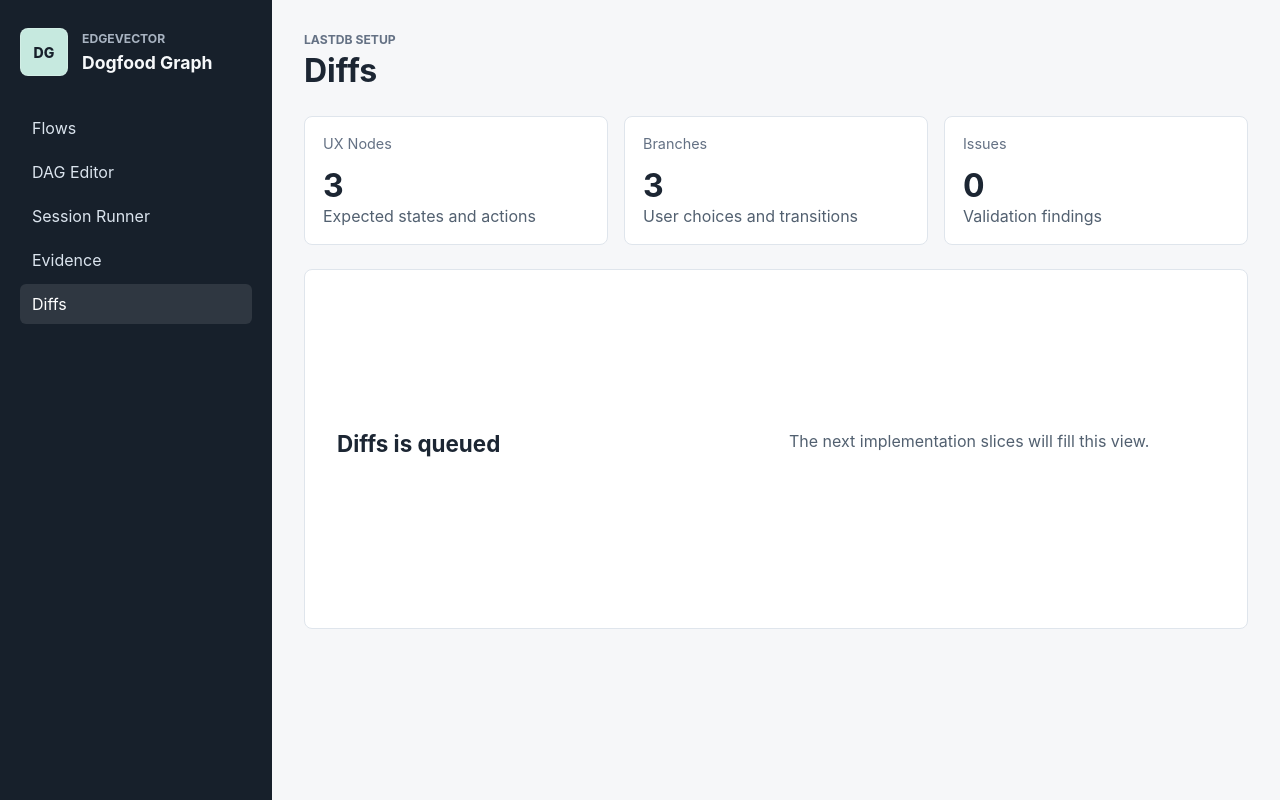
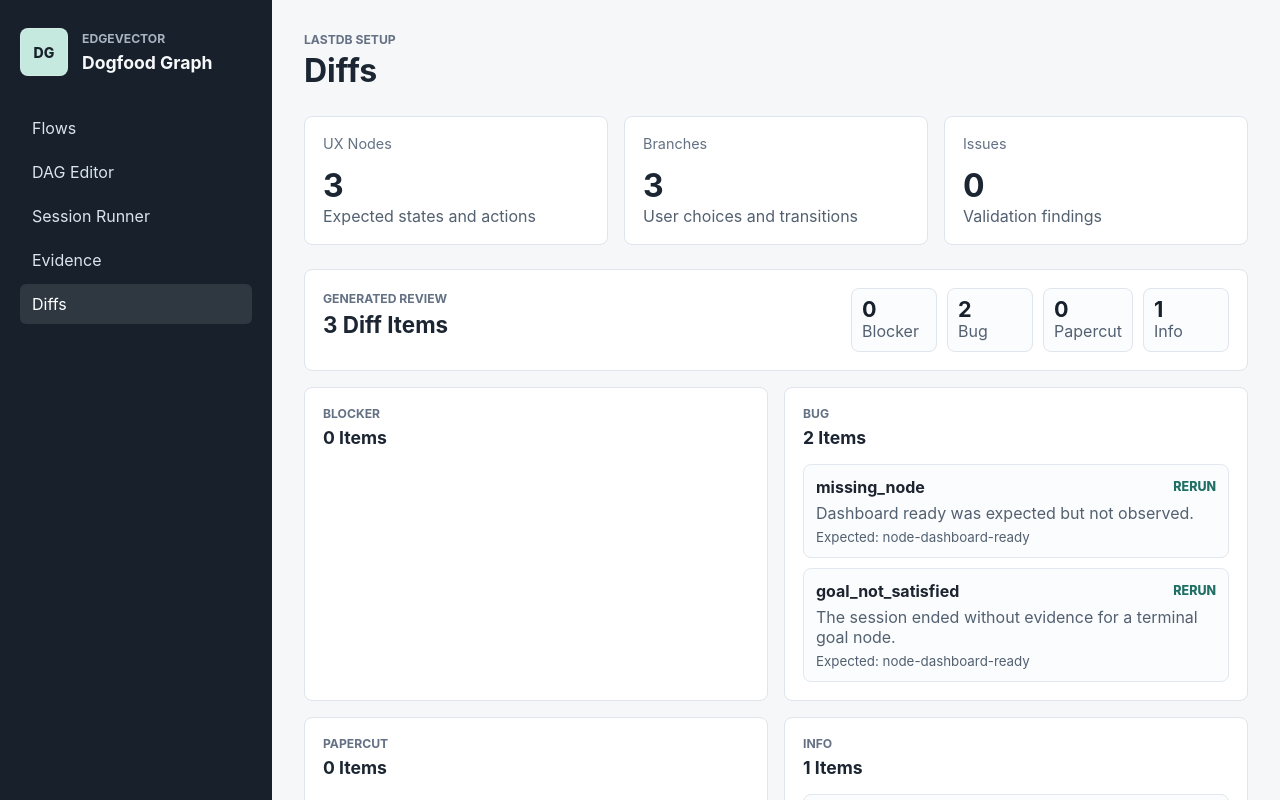
Before and after one commit to EdgeVector/dogfood-graph, a React (Vite) app: page / in a window 1280 px wide. Both pictures are taken after a click on the button "Diffs". Shown: the top 800 px of the page. Built offline with nearby package versions, Linux system fonts and the light colour scheme.

Commit message:
Add expected actual diff engine

```diff
--- a/src/App.tsx
+++ b/src/App.tsx
@@ -6,6 +6,7 @@ import {
   fixtureNodes,
   fixtureObservations,
   fixtureSession,
+  generateSessionDiffs,
   validateGoalDag,
   type DogfoodSession,
   type GoalRevision,
@@ -98,6 +99,29 @@ function App() {
     observationScreenshots[0];
   const screenshotAnnotations = annotations.filter(
     (annotation) => annotation.screenshot_id === selectedScreenshot?.screenshotAsset_id,
+  );
+  const generatedDiffs = useMemo(
+    () =>
+      generateSessionDiffs({
+        session,
+        revision,
+        nodes,
+        edges,
+        observations,
+        screenshots,
+      }),
+    [session, revision, nodes, edges, observations, screenshots],
+  );
+  const diffGroups = useMemo(
+    () =>
+      generatedDiffs.reduce(
+        (groups, diff) => {
+          groups[diff.severity] = [...(groups[diff.severity] ?? []), diff];
+          return groups;
+        },
+        {} as Record<string, typeof generatedDiffs>,
+      ),
+    [generatedDiffs],
   );
   const validationIssues = useMemo(
     () => validateGoalDag(revision, nodes, edges),
@@ -998,6 +1022,52 @@ function App() {
               </div>
             </article>
           </section>
+        ) : activeView === "Diffs" ? (
+          <section className="diff-grid" aria-label="Diff review">
+            <article className="panel diff-summary">
+              <div>
+                <p className="eyebrow">Generated Review</p>
+                <h3>{generatedDiffs.length} Diff Items</h3>
+              </div>
+              <div className="diff-counts">
+                {["blocker", "bug", "papercut", "info"].map((severity) => (
+                  <span key={severity}>
+                    <strong>{diffGroups[severity]?.length ?? 0}</strong>
+                    {severity}
+                  </span>
+                ))}
+              </div>
+            </article>
+
+            {["blocker", "bug", "papercut", "info"].map((severity) => (
+              <article className="panel diff-group" key={severity}>
+                <div className="panel-header">
+                  <div>
+                    <p className="eyebrow">{severity}</p>
+                    <h3>{diffGroups[severity]?.length ?? 0} Items</h3>
+                  </div>
+                </div>
+                <div className="diff-list">
+                  {(diffGroups[severity] ?? []).map((diff) => (
+                    <article key={diff.diffItem_id}>
+                      <div>
+                        <strong>{diff.category}</strong>
+                        <span>{diff.suggested_next_action}</span>
+                      </div>
+                      <p>{diff.summary}</p>
+                      <small>
+                        {diff.expected_ref ? `Expected: ${diff.expected_ref}` : "No expected ref"}
+                        {diff.observation_id ? ` | Observation: ${diff.observation_id}` : ""}
+                        {diff.screenshot_ids.length > 0
+                          ? ` | Screenshots: ${diff.screenshot_ids.join(", ")}`
+                          : ""}
+                      </small>
+                    </article>
+                  ))}
+                </div>
+              </article>
+            ))}
+          </section>
         ) : (
           <div className="empty-state">
             <h3>{activeView} is queued</h3>
--- /dev/null
+++ b/src/data/diffEngine.ts
@@ -0,0 +1,156 @@
+import type {
+  DiffItem,
+  DogfoodSession,
+  GoalRevision,
+  Observation,
+  ScreenshotAsset,
+  UxEdge,
+  UxNode,
+} from "./types";
+
+export const DIFF_CATEGORIES = [
+  "missing_node",
+  "unexpected_node",
+  "state_delta",
+  "action_delta",
+  "result_delta",
+  "branch_delta",
+  "blocked",
+  "evidence_gap",
+  "goal_satisfied",
+  "goal_not_satisfied",
+] as const satisfies readonly DiffItem["category"][];
+
+export function generateSessionDiffs(input: {
+  session: DogfoodSession;
+  revision: GoalRevision;
+  nodes: UxNode[];
+  edges: UxEdge[];
+  observations: Observation[];
+  screenshots: ScreenshotAsset[];
+}): DiffItem[] {
+  const { session, revision, nodes, edges, observations, screenshots } = input;
+  const diffs: DiffItem[] = [];
+  const observedNodeIds = new Set(
+    observations
+      .map((observation) => observation.expected_node_id)
+      .filter((id): id is string => Boolean(id)),
+  );
+  const screenshotsByObservation = new Map<string, ScreenshotAsset[]>();
+  for (const screenshot of screenshots) {
+    screenshotsByObservation.set(screenshot.observation_id, [
+      ...(screenshotsByObservation.get(screenshot.observation_id) ?? []),
+      screenshot,
+    ]);
+  }
+
+  for (const node of nodes) {
+    if (!observedNodeIds.has(node.uxNode_id)) {
+      diffs.push(diff("missing_node", session, revision, {
+        expected_ref: node.uxNode_id,
+        severity: node.node_type === "terminal" ? "bug" : "papercut",
+        summary: `${node.title} was expected but not observed.`,
+        suggested_next_action: "rerun",
+      }));
+    }
+  }
+
+  for (const observation of observations) {
+    const linkedScreenshots = screenshotsByObservation.get(observation.observation_id) ?? [];
+    const expectedNode = nodes.find(
+      (node) => node.uxNode_id === observation.expected_node_id,
+    );
+    const selectedEdge = edges.find(
+      (edge) => edge.uxEdge_id === observation.selected_edge_id,
+    );
+
+    if (!observation.expected_node_id || observation.verdict === "unexpected") {
+      diffs.push(diff("unexpected_node", session, revision, {
+        observation_id: observation.observation_id,
+        severity: "bug",
+        summary: `${observation.actual_title} does not map to an expected node.`,
+        suggested_next_action: "update_goal",
+        screenshot_ids: linkedScreenshots.map((screenshot) => screenshot.screenshotAsset_id),
+      }));
+    }
+
+    if (observation.verdict === "minor_delta" || observation.verdict === "major_delta") {
+      diffs.push(diff("state_delta", session, revision, {
+        expected_ref: observation.expected_node_id,
+        observation_id: observation.observation_id,
+        severity: observation.verdict === "major_delta" ? "bug" : "papercut",
+        summary: `${observation.actual_title} differed from the expected state.`,
+        suggested_next_action: "file_product_bug",
+        screenshot_ids: linkedScreenshots.map((screenshot) => screenshot.screenshotAsset_id),
+      }));
+    }
+
+    if (observation.verdict === "blocked") {
+      diffs.push(diff("blocked", session, revision, {
+        expected_ref: observation.expected_node_id,
+        observation_id: observation.observation_id,
+        severity: "blocker",
+        summary: `${observation.actual_title} blocked the dogfood run.`,
+        suggested_next_action: "file_product_bug",
+        screenshot_ids: linkedScreenshots.map((screenshot) => screenshot.screenshotAsset_id),
+      }));
+    }
+
+    if (expectedNode && selectedEdge && selectedEdge.from_node_id !== expectedNode.uxNode_id) {
+      diffs.push(diff("branch_delta", session, revision, {
+        expected_ref: selectedEdge.uxEdge_id,
+        observation_id: observation.observation_id,
+        severity: "papercut",
+        summary: `${selectedEdge.label} is not an available branch from ${expectedNode.title}.`,
+        suggested_next_action: "update_goal",
+        screenshot_ids: linkedScreenshots.map((screenshot) => screenshot.screenshotAsset_id),
+      }));
+    }
+
+    if (linkedScreenshots.length === 0) {
+      diffs.push(diff("evidence_gap", session, revision, {
+        expected_ref: observation.expected_node_id,
+        observation_id: observation.observation_id,
+        severity: "info",
+        summary: `${observation.actual_title} has notes but no screenshot evidence.`,
+        suggested_next_action: "rerun",
+      }));
+    }
+  }
+
+  const reachedTerminal = revision.terminal_node_ids.some((nodeId) =>
+    observedNodeIds.has(nodeId),
+  );
+  diffs.push(
+    diff(reachedTerminal ? "goal_satisfied" : "goal_not_satisfied", session, revision, {
+      expected_ref: revision.terminal_node_ids[0],
+      severity: reachedTerminal ? "info" : "bug",
+      summary: reachedTerminal
+        ? "The session reached a valid terminal goal node."
+        : "The session ended without evidence for a terminal goal node.",
+      suggested_next_action: reachedTerminal ? "accept" : "rerun",
+    }),
+  );
+
+  return diffs;
+}
+
+function diff(
+  category: DiffItem["category"],
+  session: DogfoodSession,
+  revision: GoalRevision,
+  overrides: Partial<DiffItem> & Pick<DiffItem, "summary" | "suggested_next_action">,
+): DiffItem {
+  return {
+    diffItem_id: `diff-${category}-${overrides.observation_id ?? overrides.expected_ref ?? "goal"}`,
+    session_id: session.dogfoodSession_id,
+    goal_revision_id: revision.goalRevision_id,
+    category,
+    expected_ref: overrides.expected_ref,
+    observation_id: overrides.observation_id,
+    severity: overrides.severity ?? "info",
+    summary: overrides.summary,
+    suggested_next_action: overrides.suggested_next_action,
+    screenshot_ids: overrides.screenshot_ids ?? [],
+  };
+}
--- a/src/data/index.ts
+++ b/src/data/index.ts
@@ -1,4 +1,5 @@
 export * from "./dogfoodSchemas";
+export * from "./diffEngine";
 export * from "./fixtures";
 export * from "./graphValidation";
 export * from "./lastdbClient";
--- a/src/styles.css
+++ b/src/styles.css
@@ -457,6 +457,77 @@ textarea {
   color: #526070;
 }
 
+.diff-grid {
+  display: grid;
+  grid-template-columns: repeat(2, minmax(0, 1fr));
+  gap: 16px;
+}
+
+.diff-summary {
+  grid-column: 1 / -1;
+  display: flex;
+  align-items: center;
+  justify-content: space-between;
+  gap: 20px;
+}
+
+.diff-counts {
+  display: flex;
+  flex-wrap: wrap;
+  gap: 10px;
+}
+
+.diff-counts span {
+  display: grid;
+  min-width: 86px;
+  border: 1px solid #dfe5ec;
+  border-radius: 8px;
+  padding: 10px;
+  color: #526070;
+  background: #fbfcfd;
+  text-transform: capitalize;
+}
+
+.diff-counts strong {
+  color: #17202b;
+  font-size: 1.35rem;
+  line-height: 1;
+}
+
+.diff-list {
+  display: grid;
+  gap: 10px;
+}
+
+.diff-list article {
+  display: grid;
+  gap: 6px;
+  border: 1px solid #e2e8ef;
+  border-radius: 8px;
+  padding: 12px;
+  background: #fbfcfd;
+}
+
+.diff-list article > div {
+  display: flex;
+  align-items: center;
+  justify-content: space-between;
+  gap: 10px;
+}
+
+.diff-list span {
+  color: #1f6f64;
+  font-size: 0.78rem;
+  font-weight: 800;
+  text-transform: uppercase;
+}
+
+.diff-list p,
+.diff-list small {
+  margin: 0;
+  color: #526070;
+}
+
 .summary-card {
   padding: 18px;
 }
@@ -574,9 +645,15 @@ textarea {
   .empty-state,
   .editor-grid,
   .runner-grid,
-  .evidence-grid {
+  .evidence-grid,
+  .diff-grid {
     align-items: stretch;
     grid-template-columns: 1fr;
+  }
+
+  .diff-summary {
+    align-items: stretch;
+    flex-direction: column;
   }
 
   .screenshot-list button {
```
Also changed, not shown: 2 other files (tests, documents, lock files or other folders).
